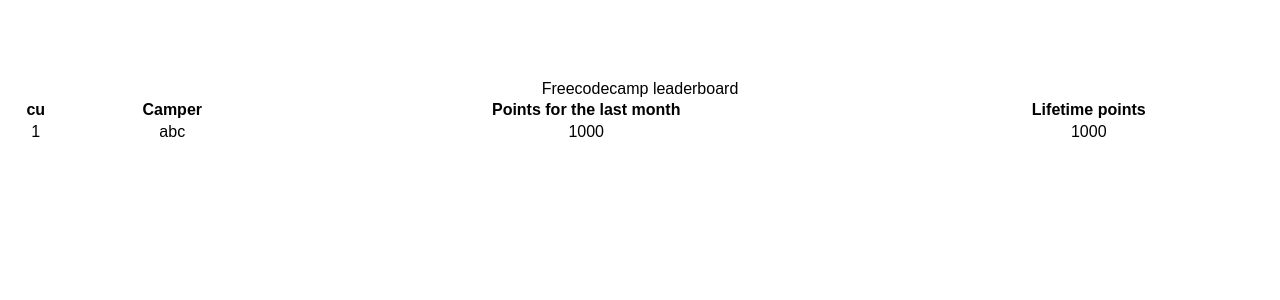
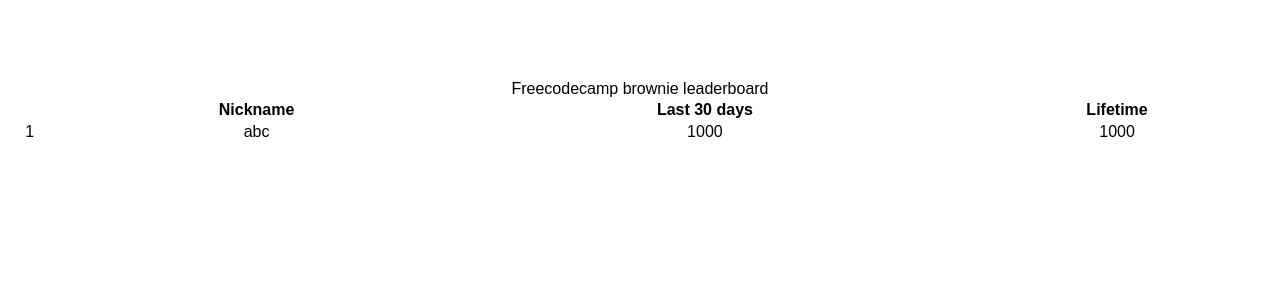
Before and after one commit to Selhar/freecodecamp, a React (Create React App) app in the folder data-visualization/leaderboard/: page / in a window 1280 px wide. Shown: the top 300 px of the page. Built offline with nearby package versions, Linux system fonts and the light colour scheme; no server answers.

Commit message:
leaderboard api call

```diff
--- a/data-visualization/leaderboard/src/App.js
+++ b/data-visualization/leaderboard/src/App.js
@@ -1,17 +1,7 @@
-import React, { Component } from 'react';
+import React, {
+  Component
+} from 'react';
 import './App.css';
-
-function fetch_points(param) {
-  fetch('https://fcctop100.herokuapp.com/api/fccusers/top/'+param, {
-    method: 'get' // opcional
-  }).then(function(response) {
-    response.json().then(function(result){
-        return result;
-      })
-    }).catch(function(err) {
-      console.error(err);
-    });
-}
 
 class App extends Component {
   render() {
@@ -28,20 +18,41 @@ class Leaderboard extends Component {
     super();
 
     this.state = {
-      recent_points: fetch_points('recent')
+      data_recent: {},
+      data_lifetime: {}
     }
   }
 
-  render(){
+  fetch_points(param) {
+    let that = this;
+    fetch('https://fcctop100.herokuapp.com/api/fccusers/top/' + param, {
+      method: 'get' // opcional
+    }).then(function(response) {
+      response.json().then(function(result) {
+        that.setState({
+          ["data_" + param]: result
+        })
+      })
+    }).catch(function(err) {
+      console.error(err);
+    });
+  }
+
+  componentDidMount() {
+    this.fetch_points('recent');
+    this.fetch_points('alltime');
+  }
+
+  render() {
     return (
       <div className="board">
-        <header>Freecodecamp leaderboard </header>
+        <header>Freecodecamp brownie leaderboard </header>
         <table>
           <tr>
-            <th>{fetch_points('recent') != undefined ? this.state.recent_points[4].username : "cu"} </th>
-            <th>Camper</th>
-            <th>Points for the last month</th>
-            <th>Lifetime points</th>
+            <th>{console.log(this.state.data_recent)}</th>
+            <th>Nickname</th>
+            <th>Last 30 days</th>
+            <th>Lifetime</th>
           </tr>
           <tr>
             <td>1</td>
@@ -55,6 +66,4 @@ class Leaderboard extends Component {
   }
 }
 
-
-
 export default App;
```
